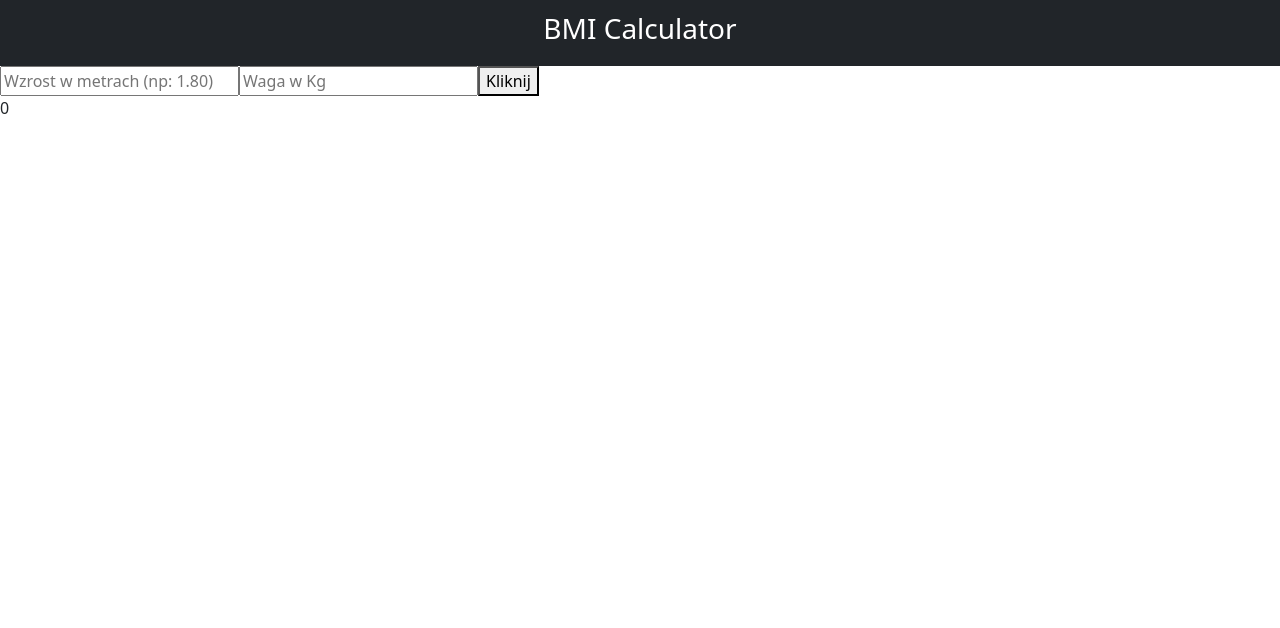
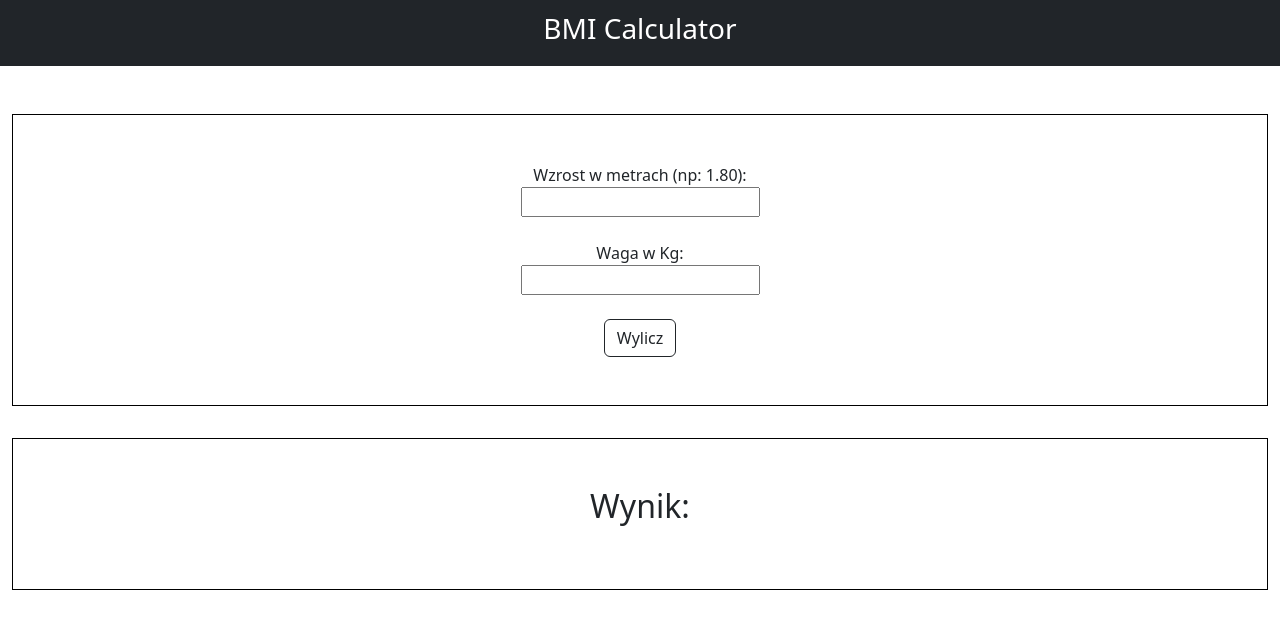
Before and after one commit to Adam-Marchew/Website-BMI, an Angular app in the folder Website-BMI/: page / in a window 1280 px wide. Shown: the top 628 px of the page. Built offline with nearby package versions, Linux system fonts and the light colour scheme.

Commit message:
Add styles to the main component

```diff
--- a/Website-BMI/src/app/main/main.html
+++ b/Website-BMI/src/app/main/main.html
@@ -1,5 +1,22 @@
-<input type="text" [(ngModel)]="height" placeholder="Wzrost w metrach (np: 1.80)">
-<input type="text" [(ngModel)]="weight" placeholder="Waga w Kg">
-<button (click)="bmi()">Kliknij</button>
-<p>{{view}}</p>
-<p>{{answer}}</p>
+<main>
+    <div>
+        <div class="container-fluid overflow-hidden justify-content-center text-center">
+            <div class="mt-5 mb-2 p-5 border border-black">
+                <div>
+                    <label for="height">Wzrost w metrach (np: 1.80):</label><br>
+                    <input type="text" id="height" [(ngModel)]="height">
+                </div><br>
+                <div>
+                    <label for="weight">Waga w Kg:</label><br>
+                    <input type="text" id="weight" [(ngModel)]="weight">
+                </div><br>
+                <button class="btn btn-outline-dark" (click)="bmi()">Wylicz</button>
+            </div><br>
+            <div class="mt2 mb-5 p-5 border border-black">
+                <p class="h2">Wynik:</p>
+                <p>{{view}}</p>
+                <p>{{answer}}</p>
+            </div>
+        </div>
+    </div>
+</main>
--- a/Website-BMI/src/app/main/main.ts
+++ b/Website-BMI/src/app/main/main.ts
@@ -9,11 +9,11 @@ import {FormsModule} from '@angular/forms';
 })
 export class Main {
 
- height:number | null = null;
- weight:number | null = null;
- result:number = 0;
- view:number = 0;
- answer:String = '';
+  height:number | null = null;
+  weight:number | null = null;
+  result:number | null = null;
+  view:number | null = null;
+  answer:String = '';
 
   bmi(): void{
 
```
